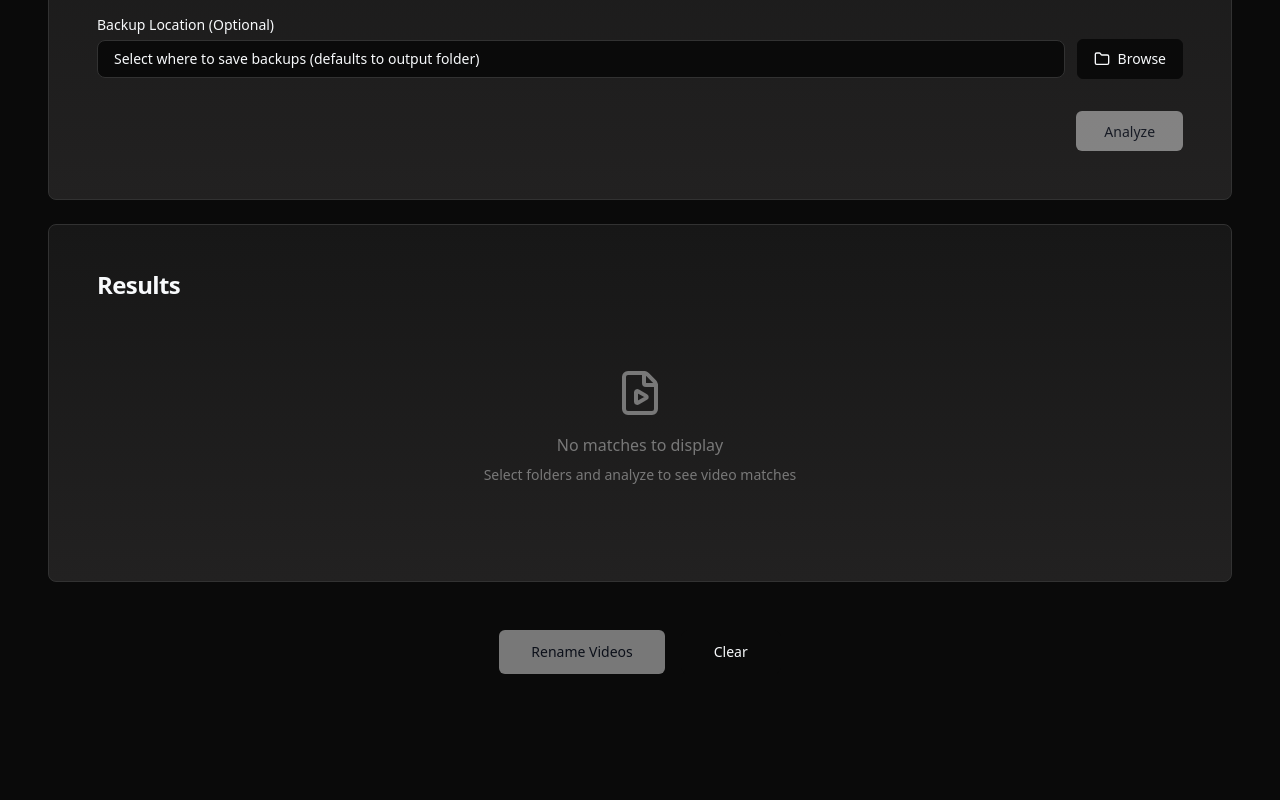
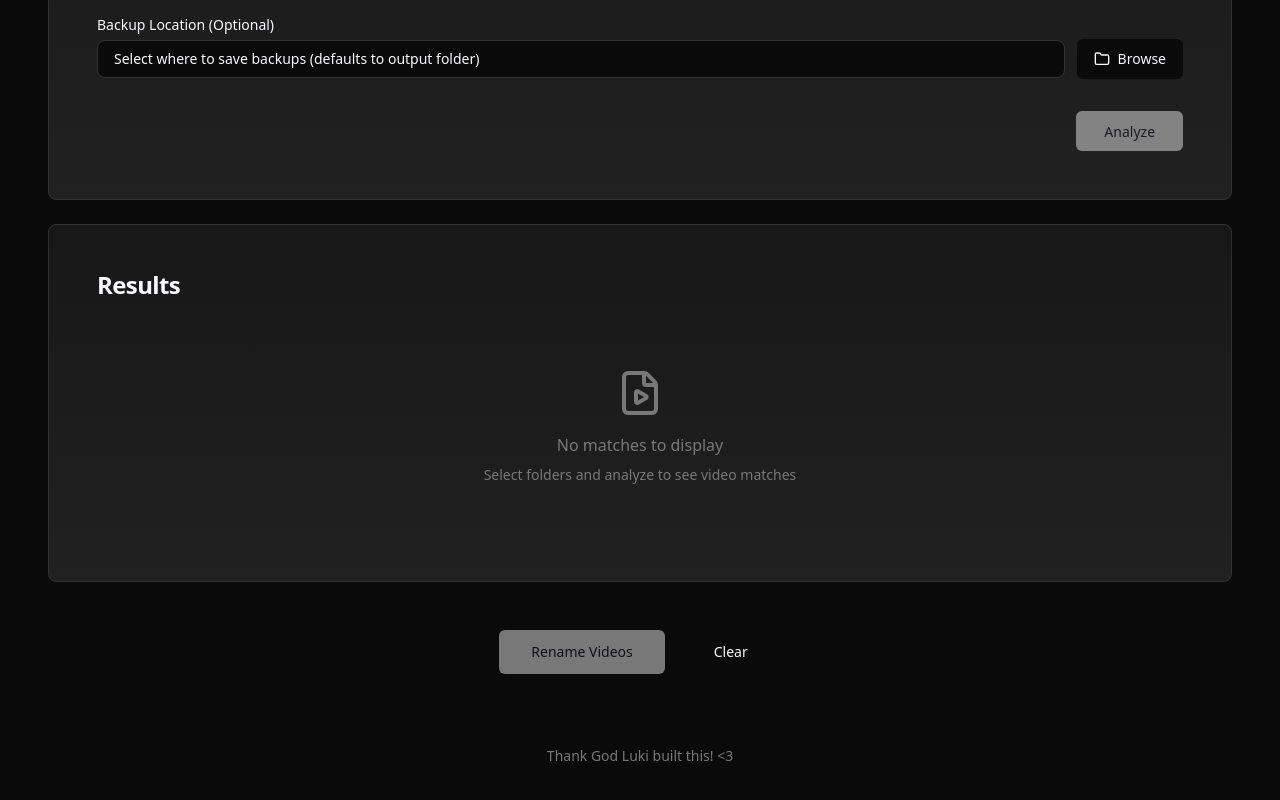
Before and after one commit to lukitas1337/the-renamening, a Next.js app: page / in a window 1280 px wide. Shown: the part 453-1253 px from the top of the page. Before the commit the page ends 1199 px from the top, so only its background shows below. Built offline with nearby package versions, Linux system fonts and the light colour scheme.

Commit message:
Add footer with credits

```diff
--- a/app/page.tsx
+++ b/app/page.tsx
@@ -320,6 +320,11 @@ export default function Home() {
             </Button>
           </CardContent>
         </Card>
+
+        {/* Footer */}
+        <footer data-section="footer" className="mt-12 text-center">
+          <p className="text-sm text-[#787878]">Thank God Luki built this! &lt;3</p>
+        </footer>
       </div>
     </main>
   );
```
